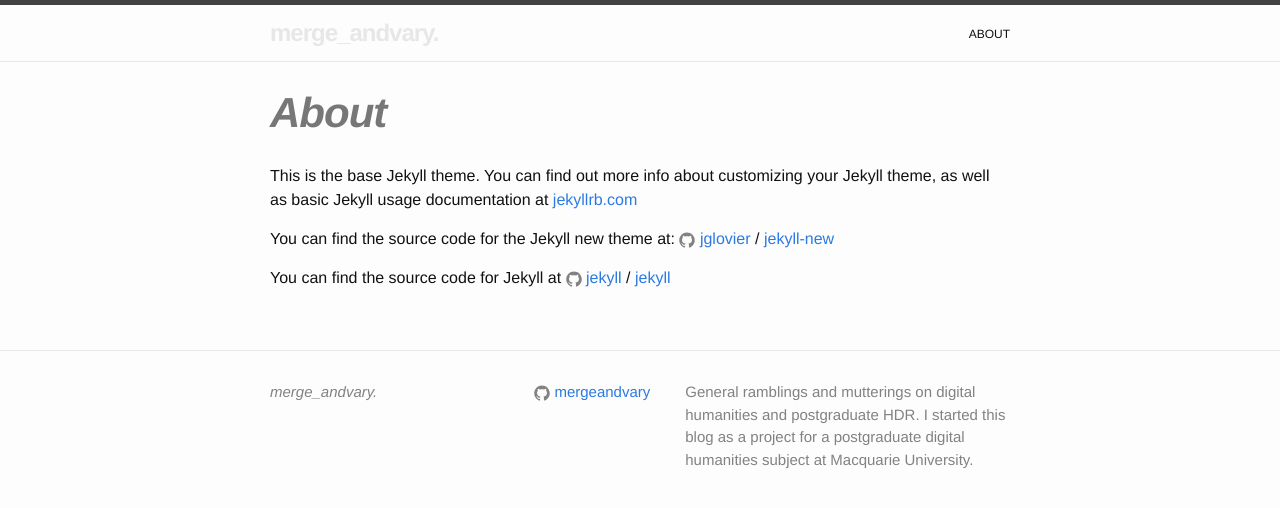
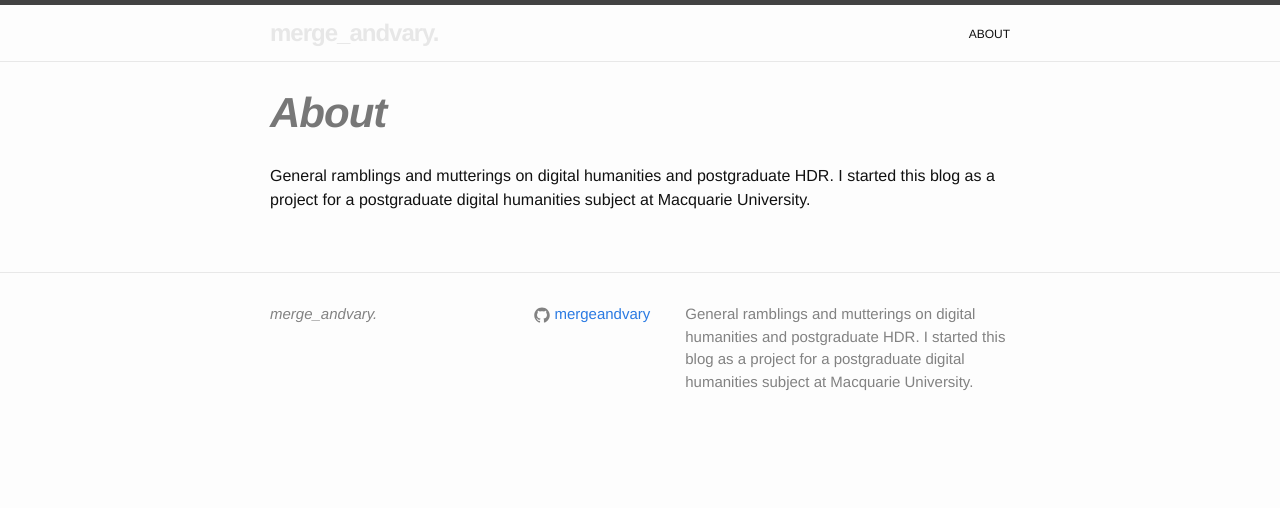
Before and after one commit to mergeandvary/mergeandvary.github.io, a Jekyll site: the page built from about.md, in a window 1280 px wide. Shown: the top 508 px of the page. Built offline with Jekyll 4.4.1, drawn with Linux system fonts in a browser that asks for light colours.

Commit message:
about update

```diff
--- a/about.md
+++ b/about.md
@@ -4,12 +4,4 @@
 permalink: /about/
 ---
 
-This is the base Jekyll theme. You can find out more info about customizing your Jekyll theme, as well as basic Jekyll usage documentation at [jekyllrb.com](http://jekyllrb.com/)
-
-You can find the source code for the Jekyll new theme at:
-{% include icon-github.html username="jglovier" %} /
-[jekyll-new](https://github.com/jglovier/jekyll-new)
-
-You can find the source code for Jekyll at
-{% include icon-github.html username="jekyll" %} /
-[jekyll](https://github.com/jekyll/jekyll)
+General ramblings and mutterings on digital humanities and postgraduate HDR. I started this blog as a project for a postgraduate digital humanities subject at Macquarie University.
```
